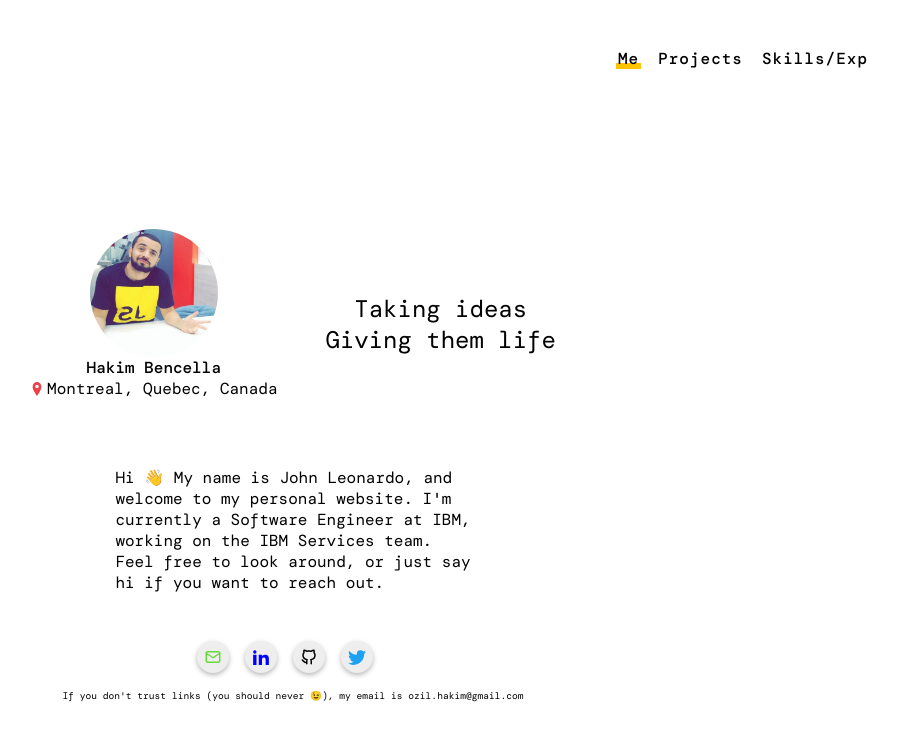
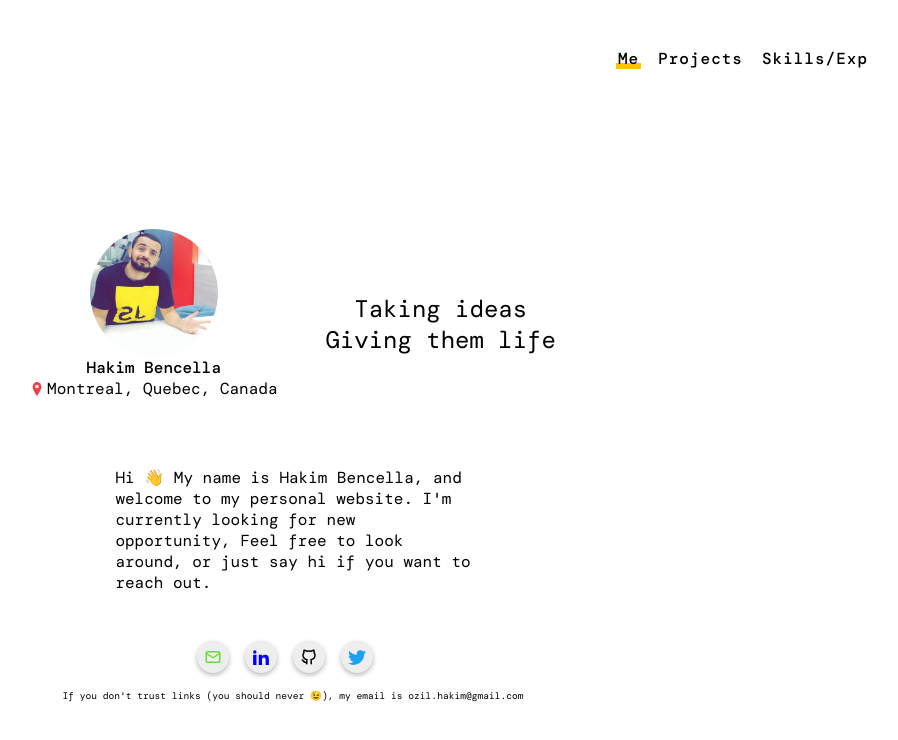
Before and after one commit to H4kim/portfolio-for-dev, a React (Create React App) app: page / in a window 1280 px wide. Shown: the top 740 px of the page, without its empty margins (347-1245 px from the left). Built offline with nearby package versions, Linux system fonts and the light colour scheme; a web font is replaced by a local one.

Commit message:
add baseUrl

```diff
--- a/src/Containers/Home/Home.js
+++ b/src/Containers/Home/Home.js
@@ -27,7 +27,7 @@ function Home() {
             </header>
             <div className={classes.infos}>
                 <p>
-                    Hi 👋 My name is John Leonardo, and welcome to my personal website. I'm currently a Software Engineer at IBM, working on the IBM Services team.
+                    Hi 👋 My name is Hakim Bencella, and welcome to my personal website. I'm currently looking for new opportunity,
                     Feel free to look around, or just say hi if you want to reach out.
                 </p>
             </div>
--- a/src/index.js
+++ b/src/index.js
@@ -7,7 +7,7 @@ import reportWebVitals from './reportWebVitals';
 
 ReactDOM.render(
   <React.StrictMode>
-    <BrowserRouter>
+    <BrowserRouter basename={"h4kim.me"}>
       <App />
     </BrowserRouter>
   </React.StrictMode>,
```
Also changed, not shown: 1 other file (tests, documents, lock files or other folders).
